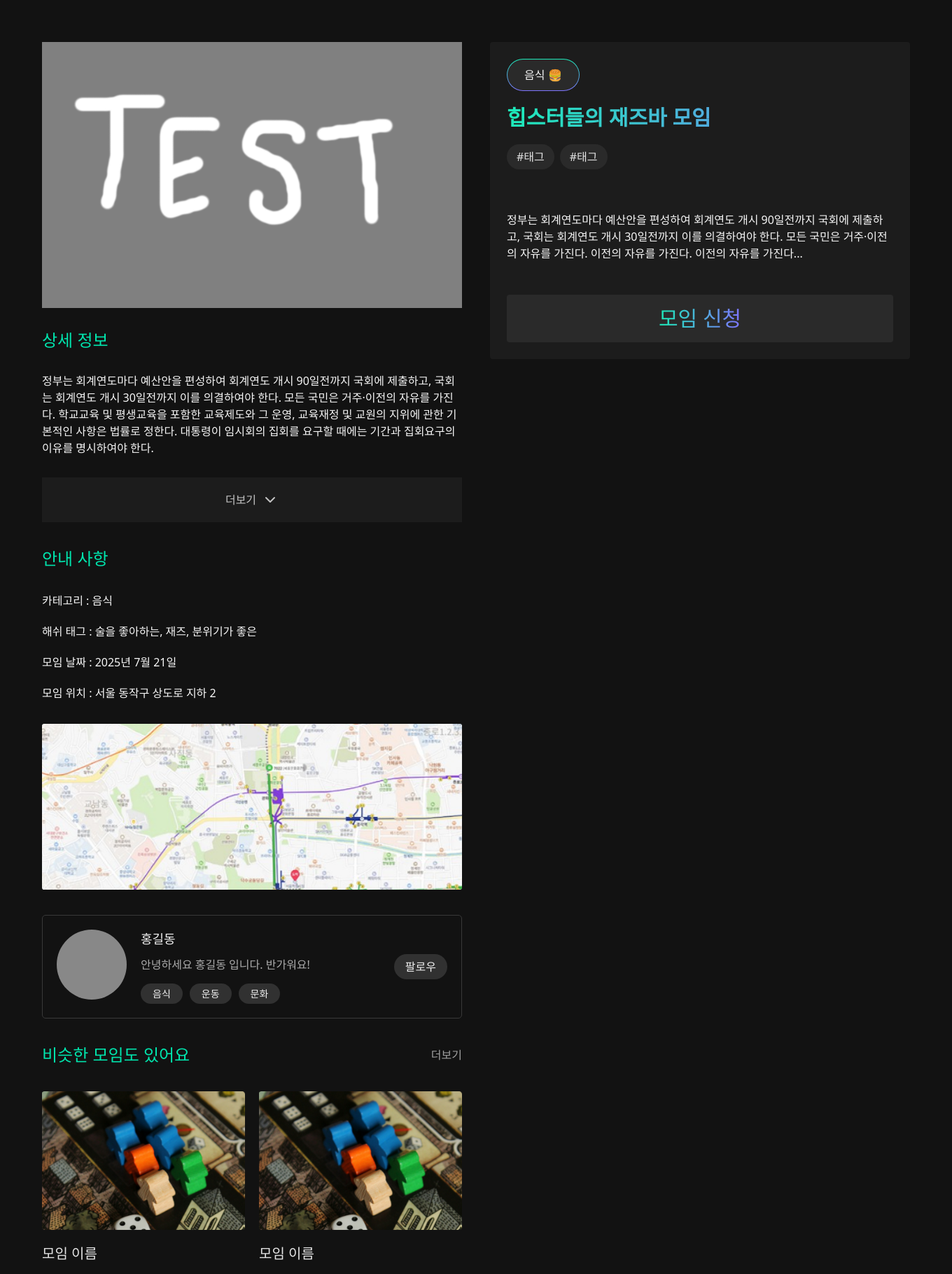
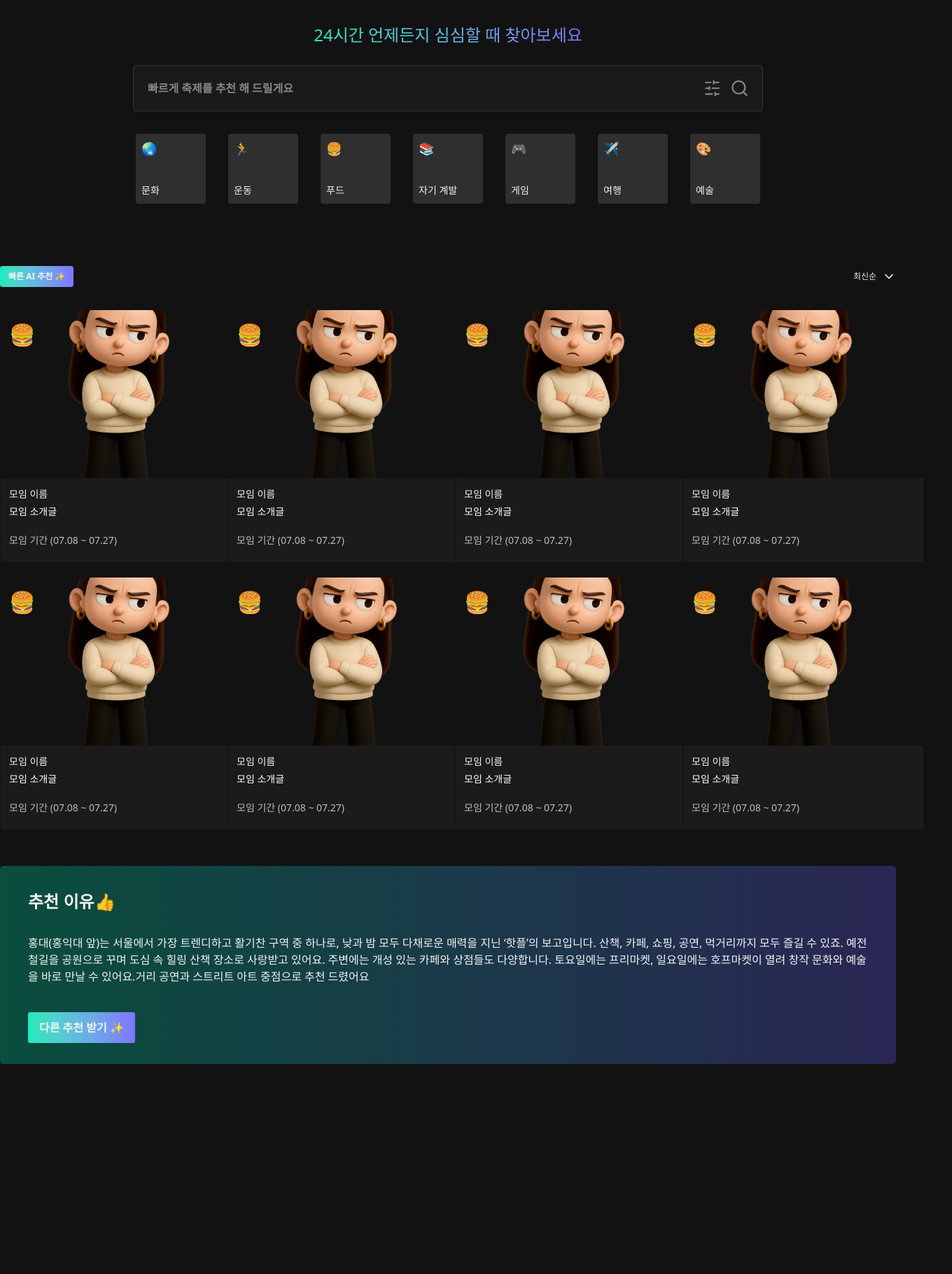
Before and after one commit to prgrms-web-devcourse-final-project/WEB4_5_88hage_FE, a Next.js app: page /test in a window 1280 px wide. Shown: the top 1820 px of the page at 70% size, 1360 px wide, since content can reach past the window. After the commit the page ends 1620 px from the top, so only its background shows below. Built offline with nearby package versions, Linux system fonts and the light colour scheme.

Commit message:
모임 페이지 퍼블리싱 수정

```diff
--- a/src/app/test/page.tsx
+++ b/src/app/test/page.tsx
@@ -1,12 +1,13 @@
 import EventDetail from '@/pages/EventDetail';
 import GatheringDetail from '@/pages/GatheringDetail';
+import MeetingPage from '@/pages/MeetingPage';
 import Profile from '@/pages/Profile';
 
 export default function page() {
   return (
     <>
       {/* <EventDetail /> */}
-      <GatheringDetail />
+      <MeetingPage />
     </>
   );
 }
--- a/src/assets/styles/colors.css
+++ b/src/assets/styles/colors.css
@@ -12,9 +12,9 @@
   --color-gray-5: #292929;
   --color-gray-4: #313131;
   --color-gray-3: #888888;
-  --color-gray-2: #B0B0B0;
-  --color-gray-1: #D0D0D0;
-  --color-white: #F2F2F2;
+  --color-gray-2: #b0b0b0;
+  --color-gray-1: #d0d0d0;
+  --color-white: #f2f2f2;
   --color-text: #7f74ff;
 
   /* text */
@@ -50,9 +50,31 @@
     linear-gradient(#2a2a2a, #2a2a2a) padding-box,
     linear-gradient(#1cebb9, #7f74ff) border-box;
 }
+
 .gradient-text {
   background-image: linear-gradient(to right, #1cebb9, #7f74ff);
   background-clip: text;
   -webkit-background-clip: text;
   color: transparent;
 }
+
+.hover-gradient {
+  border: 1px solid transparent;
+}
+
+.hover-gradient:hover {
+  border-radius: 5px;
+  background:
+    linear-gradient(#121212, #121212) padding-box,
+    linear-gradient(#1cebb9, #7f74ff) border-box;
+}
+
+.gradient-box {
+  background:
+    linear-gradient(
+      90deg,
+      rgba(28, 235, 185, 0.33) 0%,
+      rgba(127, 116, 255, 0.33) 100%
+    ),
+    black;
+}
--- a/src/components/common/Card.tsx
+++ b/src/components/common/Card.tsx
@@ -4,7 +4,7 @@ import Image from 'next/image';
 
 export default function PostCard() {
   return (
-    <div className="relative w-[345px] overflow-hidden rounded bg-black text-white">
+    <div className="hover-gradient relative w-[345px] cursor-pointer overflow-hidden rounded-[5px] bg-black text-white">
       {/* 햄버거 이모지 */}
       <div className="absolute top-3 left-3 z-10 text-[30px]">🍔</div>
 
@@ -20,10 +20,10 @@ export default function PostCard() {
       </div>
 
       {/* 콘텐츠 */}
-      <div className="h-[120px] p-3">
+      <div className="h-[120px] bg-[#1b1b1b] p-3">
         <h2 className="t3 mb-1">모임 이름</h2>
-        <p className="text-gray-4 mb-5 text-[14px]">모임 소개글</p>
-        <p className="text-gray-5 text-[14px]">모임 기간 (07.08 ~ 07.27)</p>
+        <p className="mb-5 text-[14px] text-[#ffffff]">모임 소개글</p>
+        <p className="text-[14px] text-[#bdbdbd]">모임 기간 (07.08 ~ 07.27)</p>
       </div>
     </div>
   );
--- a/src/components/common/SearchBar.tsx
+++ b/src/components/common/SearchBar.tsx
@@ -3,7 +3,7 @@ import { Filter, Search, SlidersHorizontal } from 'lucide-react';
 export default function SearchBar() {
   return (
     <div className="flex flex-col items-center justify-center p-8">
-      <div className="t4 from-main to-text mb-[25px] inline-block bg-gradient-to-r bg-clip-text text-transparent">
+      <div className="t4 from-main to-text mb-[25px] inline-block bg-gradient-to-r bg-clip-text text-[24px] text-transparent">
         24시간 언제든지 심심할 때 찾아보세요
       </div>
 
@@ -11,10 +11,10 @@ export default function SearchBar() {
         <input
           type="text"
           placeholder="빠르게 축제를 추천 해 드릴게요"
-          className="border-gray-8 w-full rounded border bg-transparent p-5 pr-12 font-semibold text-white"
+          className="bg-gray-7 w-full rounded border border-[#313131] p-5 pr-12 font-semibold text-white"
         />
-        <Search className="text-gray-8 absolute top-1/2 right-5 h-[27px] w-[27px] -translate-y-1/2" />
-        <SlidersHorizontal className="text-gray-8 absolute top-1/2 right-15 h-[25px] w-[25px] -translate-y-1/2" />
+        <Search className="text-gray-3 absolute top-1/2 right-5 h-[27px] w-[27px] -translate-y-1/2" />
+        <SlidersHorizontal className="text-gray-3 absolute top-1/2 right-15 h-[25px] w-[25px] -translate-y-1/2" />
       </div>
     </div>
   );
--- a/src/pages/MeetingPage.tsx
+++ b/src/pages/MeetingPage.tsx
@@ -29,6 +29,25 @@ export default function MeetingPage() {
           <PostCard />
           <PostCard />
         </div>
+        <div className="gradient-box mt-[51.45px] mb-[100px] flex flex-col rounded-[5px] px-[40px] text-white">
+          <div className="mt-[33px] mb-[29px] text-[24px] font-semibold">
+            추천 이유👍
+          </div>
+          <div className="mb-[39px]">
+            홍대(홍익대 앞)는 서울에서 가장 트렌디하고 활기찬 구역 중 하나로,
+            낮과 밤 모두 다채로운 매력을 지닌 ‘핫플’의 보고입니다. 산책, 카페,
+            쇼핑, 공연, 먹거리까지 모두 즐길 수 있죠. 예전 철길을 공원으로 꾸며
+            도심 속 힐링 산책 장소로 사랑받고 있어요. 주변에는 개성 있는 카페와
+            상점들도 다양합니다. 토요일에는 프리마켓, 일요일에는 호프마켓이 열려
+            창작 문화와 예술을 바로 만날 수 있어요.거리 공연과 스트리트 아트
+            중점으로 추천 드렸어요
+          </div>
+          <div>
+            <button className="from-main to-text mb-[30px] rounded-[3px] bg-gradient-to-r px-[16px] py-[10px] font-semibold">
+              다른 추천 받기 ✨
+            </button>
+          </div>
+        </div>
       </div>
     </div>
   );
```
